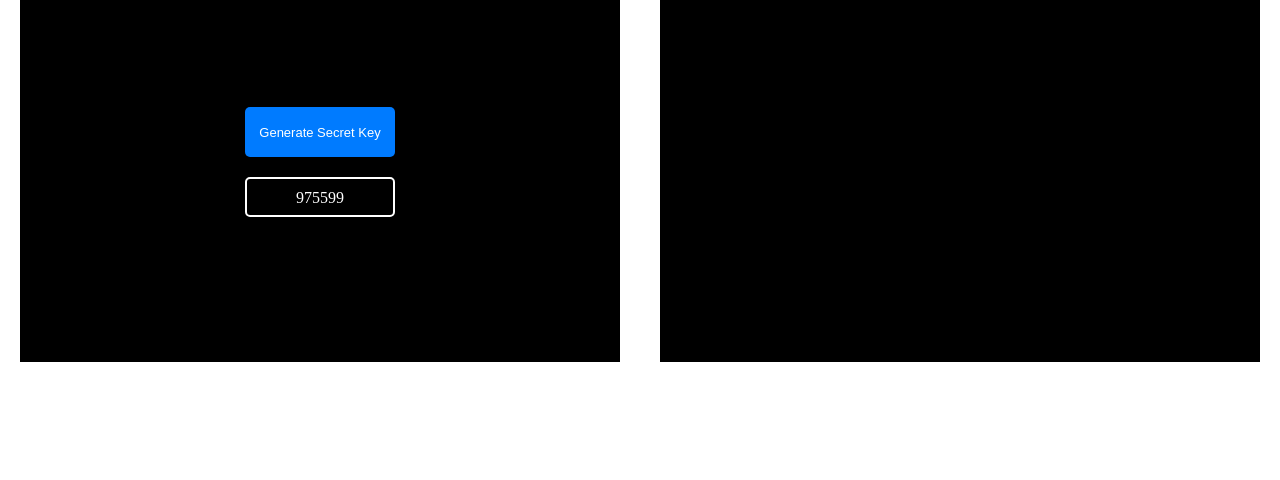
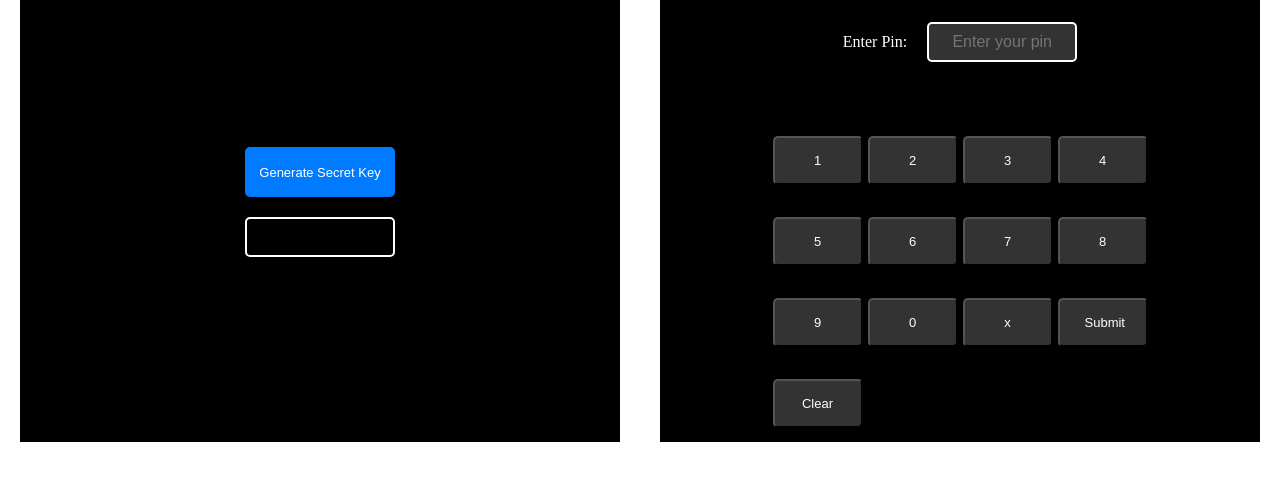
Before and after one commit to nazmulpavel/secretkeymatcher, a plain HTML site: page index.html in a window 1280 px wide. Shown: the part 58-538 px from the top of the page. Drawn offline with Linux system fonts and the light colour scheme.

Commit message:
secret key generate function added

```diff
--- a/index.html
+++ b/index.html
@@ -9,12 +9,50 @@
 <body class="container">
     <div class="password generator">
         <!-- <h1>Left Side</h1> -->
-        <button class="secretBtn">Generate  Secret Key</button>
-        <div class="secretValue">975599</div>
+        <button onclick="generateRandomNumber(111111,999999)" class="secretBtn" id = "secretBtn">Generate  Secret Key</button>
+        <div class="secretValue" id = "secretText"></div>
 
     </div>
     <div class="password match"">
-        <h1>Right Side</h1>
+        <div class ="headerDisplay">
+            <div class="enterPin">Enter Pin:</div>
+            <input type="text" class="displayText" id="textField" placeholder="Enter your pin">
+        </div>
+        <div class="inputArea">
+            <button onclick="btnPressed()" class="btn general" id ="btn">1</button>
+            <button onclick="btnPressed()" class="btn general" id ="btn">2</button>
+            <button onclick="btnPressed()" class="btn general" id ="btn">3</button>
+            <button onclick="btnPressed()" class="btn general" id ="btn">4</button>
+            <button onclick="btnPressed()" class="btn general" id ="btn">5</button>
+            <button onclick="btnPressed()" class="btn general" id ="btn">6</button>
+            <button onclick="btnPressed()" class="btn general" id ="btn">7</button>
+            <button onclick="btnPressed()" class="btn general" id ="btn">8</button>
+            <button onclick="btnPressed()" class="btn general" id ="btn">9</button>
+            <button onclick="btnPressed()" class="btn general" id ="btn">0</button>
+            <button onclick="btnPressed()" class="btn general" id ="btn">x</button>
+            <button onclick="btnPressed()" class="btn general" id ="btn">Submit</button>
+            <button onclick="btnPressed()" class="btn general" id ="submitBtn">Clear</button>
+
+        </div>
     </div>
 </body>
+
+<script>
+
+let presentRandomNumber;
+function btnPressed(){
+    console.log(document.getElementById('textField').innerText);
+    if (presentRandomNumber = document.getElementById('textField').innerText){
+        console.log('khela hobe');
+    }
+}
+function generateRandomNumber(min,max){
+    console.log('hello');
+    presentRandomNumber = Math.floor(Math.random() * (max - min + 1) ) + min;
+    console.log(presentRandomNumber);
+    document.getElementById('secretText').innerHTML = presentRandomNumber;
+}
+
+</script>
+
 </html>
--- a/style/style.css
+++ b/style/style.css
@@ -10,7 +10,7 @@
 }
 .password{
     width: 50%;
-    height: 50vh;
+    height: 60vh;
     display: flex;
     justify-content: center;
     margin: 20px;
@@ -48,3 +48,94 @@
     border-radius: 5px;
     padding-top: 10px;
 }
+.btn{
+    padding: 15px 25px;
+    background-color: #333333;
+    border-radius: 5px;
+    color: white;
+    font-size: small;
+    text-align: center;
+    font-weight: 100;
+}
+.match{
+    width: full;
+    display: flex;
+    flex-direction: column;
+    justify-content: center;
+    align-items: center;
+
+}
+.general{
+    /* grid-column-start: 1;
+    grid-column-end: 4; */
+
+}
+.headerDisplay{
+    width: 100%;
+    height: 50%;
+    display: flex;
+    justify-content: center;
+    align-items: center;
+    background-color:black;
+}
+.inputArea{
+
+    width: 100%;
+    height: 100%;
+    display: grid;
+    justify-content: center;
+    align-items: center;
+    grid-template-columns: 15% 15% 15% 15% ;
+    /* grid-template-rows: 25% 25% 25% 25%; */
+    gap: 5px;
+    /* grid-template-columns: 40px 40px 40px 40px;
+    grid-template-rows: 40px 40px 40px 40px; */
+    /* background-color: aliceblue; */
+}
+.enterPin{
+    /* width: 150px;
+    height: 40px; */
+    margin-right: 20px;
+    color: white;
+}
+.displayText{
+    width: 150px;
+    height: 40px;
+    background-color: #333333 ;
+    color: white;
+    font-size: medium;
+    text-align: center;
+    border: white solid 2px;
+    border-radius: 5px;
+}
+
+ /* for small device*/
+
+ @media screen and (max-width: 576px) {
+
+
+    .password{
+        width: 100%;
+        height: 40vh;
+    }
+    .generator{
+
+        width: 100%;
+        height: 50vh;
+
+    }
+    .container{
+        display: flex;
+        flex-direction: column;
+    }
+    .inputArea{
+        width: 100%;
+        height: 100%;
+        display: grid;
+        justify-content: center;
+        align-items: center;
+        grid-template-columns: 15% 15% 15%  ;
+        gap: 5px;
+    }
+
+}
```
